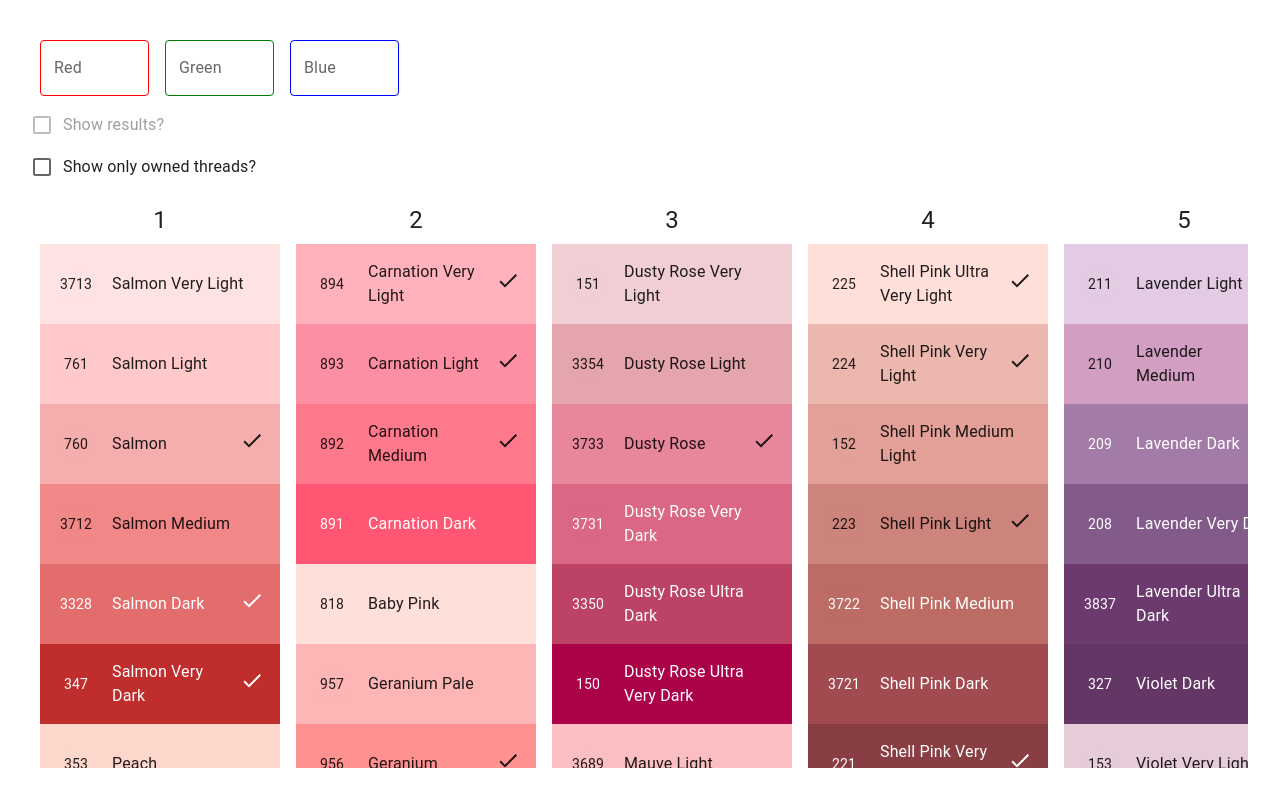
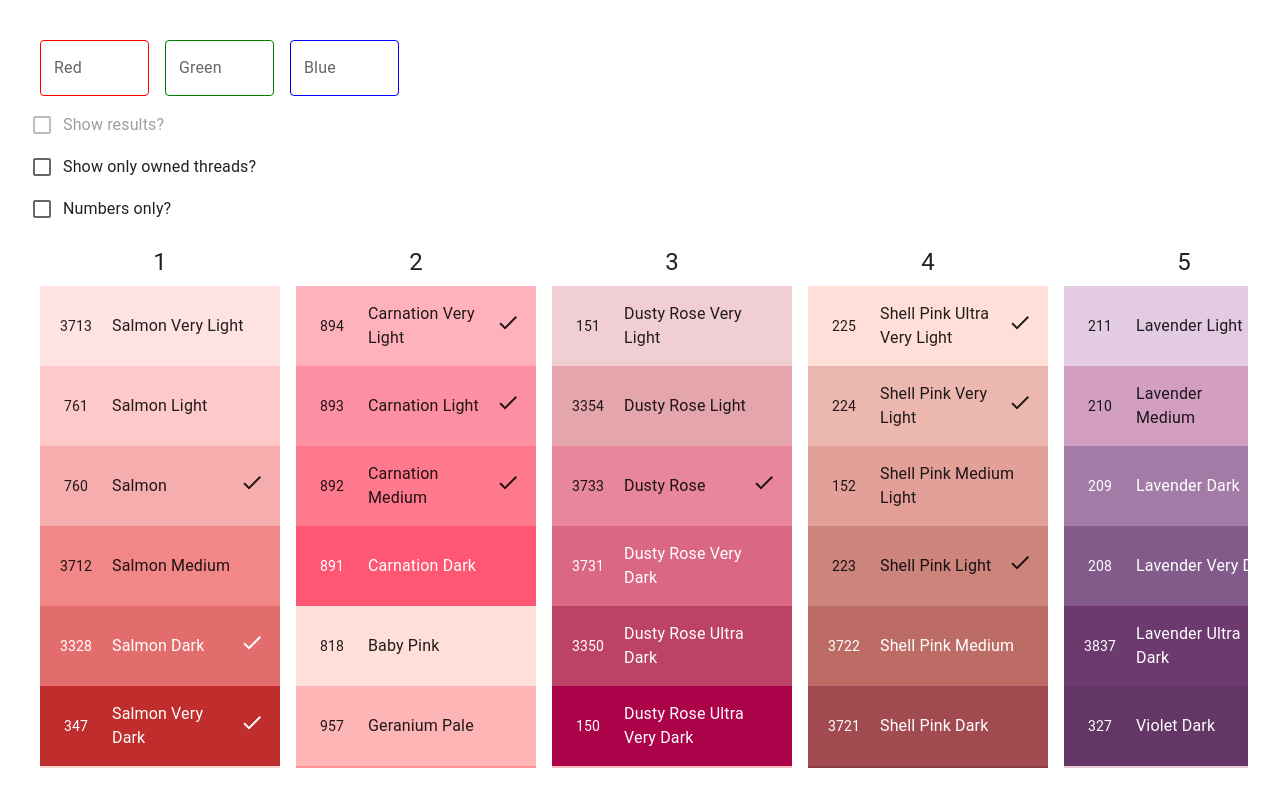
Before and after one commit to fwestling/NeedleNav, a React (Vite) app: page / in a window 1280 px wide. Built offline with nearby package versions, Linux system fonts and the light colour scheme.

Commit message:
🚸 feat: qol fixes

```diff
--- a/package.json
+++ b/package.json
@@ -28,5 +28,6 @@
     "typescript": "^4.9.3",
     "gh-pages": "^5.0.0",
     "vite": "^4.2.0"
-  }
+  },
+  "packageManager": "pnpm@10.11.0+sha512.6540583f41cc5f628eb3d9773ecee802f4f9ef9923cc45b69890fb47991d4b092964694ec3a4f738a420c918a333062c8b925d312f42e4f0c263eb603551f977"
 }
--- a/src/App.tsx
+++ b/src/App.tsx
@@ -33,6 +33,7 @@ function App() {
   const prefersDarkMode = useMediaQuery("(prefers-color-scheme: dark)");
   const [showResults, setShowResults] = useState<boolean>(false);
   const [showOwnedOnly, setShowOwnedOnly] = useState<boolean>(false);
+  const [numbersOnly, setNumbersOnly] = useState<boolean>(false);
 
   const listOfColours = useMemo(
     () => (showOwnedOnly ? ownedDmcColours : allDmcColours),
@@ -85,6 +86,16 @@ function App() {
           }
           label="Show only owned threads?"
         />
+                <FormControlLabel
+          control={
+            <Checkbox
+              checked={numbersOnly}
+              onChange={(e, c) => setNumbersOnly(c)}
+            />
+          }
+          label="Numbers only?"
+        />
+
         <Box
           sx={{
             display: "flex",
@@ -106,6 +117,8 @@ function App() {
           ) : null}
           {!!clicked ? (
             <DmcTableColumn
+                          numbersOnly={numbersOnly}
+
               reference={reference}
               allColours={listOfColours}
               column={clicked.column}
@@ -117,105 +130,146 @@ function App() {
               reference={reference}
               colours={colours}
               setClicked={setClicked}
+              numbersOnly={numbersOnly}
             />
           ) : (
             <Fragment>
               <DmcTableColumn
+                            numbersOnly={numbersOnly}
+
                 reference={reference}
                 allColours={listOfColours}
                 column={1}
               />
               <DmcTableColumn
+                            numbersOnly={numbersOnly}
+
                 reference={reference}
                 allColours={listOfColours}
                 column={2}
               />
               <DmcTableColumn
+                            numbersOnly={numbersOnly}
+
                 reference={reference}
                 allColours={listOfColours}
                 column={3}
               />
               <DmcTableColumn
+                            numbersOnly={numbersOnly}
+
                 reference={reference}
                 allColours={listOfColours}
                 column={4}
               />
               <DmcTableColumn
+                            numbersOnly={numbersOnly}
+
                 reference={reference}
                 allColours={listOfColours}
                 column={5}
               />
               <DmcTableColumn
+                            numbersOnly={numbersOnly}
+
                 reference={reference}
                 allColours={listOfColours}
                 column={6}
               />
               <DmcTableColumn
+                            numbersOnly={numbersOnly}
+
                 reference={reference}
                 allColours={listOfColours}
                 column={7}
               />
               <DmcTableColumn
+                            numbersOnly={numbersOnly}
+
                 reference={reference}
                 allColours={listOfColours}
                 column={8}
               />
               <DmcTableColumn
+                            numbersOnly={numbersOnly}
+
                 reference={reference}
                 allColours={listOfColours}
                 column={9}
               />
               <DmcTableColumn
+                            numbersOnly={numbersOnly}
+
                 reference={reference}
                 allColours={listOfColours}
                 column={10}
               />
               <DmcTableColumn
+                            numbersOnly={numbersOnly}
+
                 reference={reference}
                 allColours={listOfColours}
                 column={11}
               />
               <DmcTableColumn
+                            numbersOnly={numbersOnly}
+
                 reference={reference}
                 allColours={listOfColours}
                 column={12}
               />
               <DmcTableColumn
+                            numbersOnly={numbersOnly}
+
                 reference={reference}
                 allColours={listOfColours}
                 column={13}
               />
               <DmcTableColumn
+                            numbersOnly={numbersOnly}
+
                 reference={reference}
                 allColours={listOfColours}
                 column={14}
               />
               <DmcTableColumn
+                            numbersOnly={numbersOnly}
+
                 reference={reference}
                 allColours={listOfColours}
                 column={15}
               />
               <DmcTableColumn
+                            numbersOnly={numbersOnly}
+
                 reference={reference}
                 allColours={listOfColours}
                 column={16}
               />
               <DmcTableColumn
+                            numbersOnly={numbersOnly}
+
                 reference={reference}
                 allColours={listOfColours}
                 column={17}
               />
               <DmcTableColumn
+                            numbersOnly={numbersOnly}
+
                 reference={reference}
                 allColours={listOfColours}
                 column={18}
               />
               <DmcTableColumn
+                            numbersOnly={numbersOnly}
+
                 reference={reference}
                 allColours={listOfColours}
                 column={19}
               />
               <DmcTableColumn
+                            numbersOnly={numbersOnly}
+
                 reference={reference}
                 allColours={listOfColours}
                 column={20}
--- a/src/features/dmc-table/DmcResultsColumn.tsx
+++ b/src/features/dmc-table/DmcResultsColumn.tsx
@@ -7,9 +7,10 @@ type Props = {
   colours: DmcColour[];
   reference?: string;
   setClicked: (col: DmcColour) => void;
+  numbersOnly?: boolean;
 };
 
-const DmcResultsColumn = ({ colours, setClicked, reference }: Props) => {
+const DmcResultsColumn = ({ colours, setClicked, reference, numbersOnly }: Props) => {
   return (
     <List sx={{ margin: 1 }}>
       {colours.map((colour) => (
@@ -20,6 +21,7 @@ const DmcResultsColumn = ({ colours, setClicked, reference }: Props) => {
           colour={colour.hexCode}
           name={`${colour.flossName} (${colour.red}, ${colour.green}, ${colour.blue})`}
           onClick={() => setClicked(colour)}
+          numbersOnly={numbersOnly}
         />
       ))}
     </List>
--- a/src/features/dmc-table/DmcTableCell.tsx
+++ b/src/features/dmc-table/DmcTableCell.tsx
@@ -15,6 +15,7 @@ type Props = {
   highlighted?: boolean;
   reference?: string;
   onClick?: () => void;
+  numbersOnly?: boolean;
 };
 
 const TableCell = ({
@@ -25,13 +26,14 @@ const TableCell = ({
   highlighted = false,
   onClick,
   reference,
+  numbersOnly,
 }: Props) => {
   return (
     <ListItem
       sx={(theme) => ({
         backgroundColor: colour,
-        minHeight: 80,
-        minWidth: 240,
+        minHeight: numbersOnly ? 40 : 80,
+        minWidth: numbersOnly ? 120 : 240,
         // borderStyle: highlighted || reference ? "solid" : undefined,
         // borderColor: !!reference
         //   ? reference
@@ -53,7 +55,7 @@ const TableCell = ({
           {number}
         </Avatar>
       </ListItemAvatar>
-      {onClick ? (
+      {numbersOnly ? null : onClick ? (
         <ListItemButton onClick={onClick}>
           <ListItemText
             sx={(theme) => ({ color: theme.palette.getContrastText(colour) })}
--- a/src/features/dmc-table/DmcTableColumn.tsx
+++ b/src/features/dmc-table/DmcTableColumn.tsx
@@ -10,6 +10,7 @@ type Props = {
   highlight?: string;
   clearClicked?: () => void;
   reference?: string;
+  numbersOnly?: boolean;
 };
 
 const DmcTableColumn = ({
@@ -18,6 +19,7 @@ const DmcTableColumn = ({
   highlight,
   reference,
   clearClicked,
+  numbersOnly,
 }: Props) => {
   const myColours = useMemo(
     () => allColours.filter((c) => c.column === column),
@@ -37,6 +39,7 @@ const DmcTableColumn = ({
           number={colour.dmc}
           colour={colour.hexCode}
           name={colour.flossName}
+          numbersOnly={numbersOnly}
         />
       ))}
     </List>
--- a/src/features/dmc-table/ownedColours.json
+++ b/src/features/dmc-table/ownedColours.json
@@ -245,5 +245,12 @@
   "829",
   "830",
   "797",
-  "825"
+  "825",
+  "3833",
+  "3834",
+  "3835",
+  "3836",
+  "3837",
+  "3838"
+
 ]
```
Also changed, not shown: 1 other file (tests, documents, lock files or other folders).
